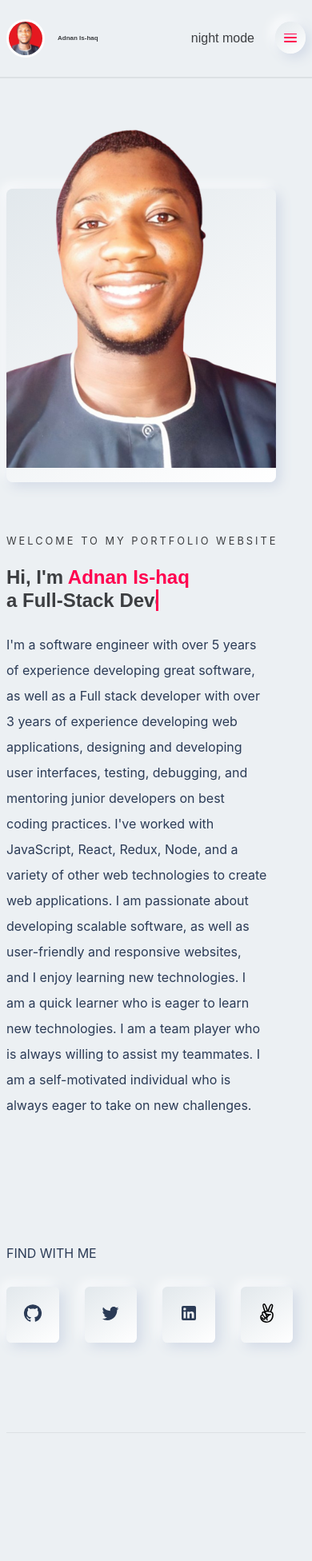
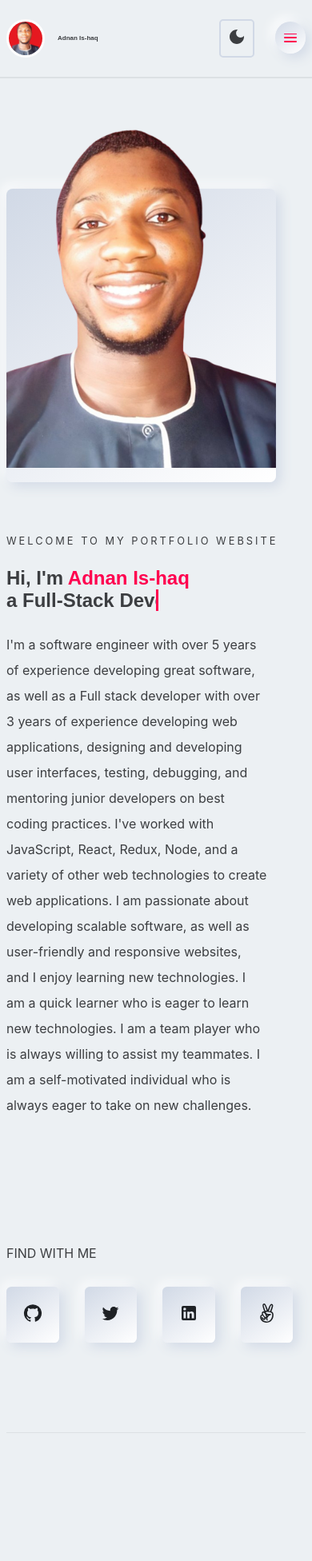
Before and after one commit to AdnanOlarmmi/Portfolio-Website, a React (Create React App) app: page / in a window 390 px wide. Shown: the top 1952 px of the page at 80% size. Built offline with nearby package versions, Linux system fonts and the light colour scheme.

Commit message:
Complete for now

```diff
--- a/src/components/App.js
+++ b/src/components/App.js
@@ -1,4 +1,4 @@
-import React, { Fragment } from 'react';
+import React, { Fragment, useState } from 'react';
 import Header from './Header';
 import Hero from './Hero';
 import Features from './Features';
@@ -8,9 +8,34 @@ import Articles from './Articles';
 import Recommendation from './Recommendation';
 import Contact from './Contact';
 
-const App = () => (
-  <Fragment>
-    <Header />
+const nightMode = {
+  '--basic-color': '#212428',
+  '--black-grey': '#878e99',
+  '--name-color': '#fff',
+  '--primary-boxshadow': '10px 10px 19px #1c1e22, -10px -10px 19px #262a2e',
+  '--primary-background': 'linear-gradient(to right bottom, #212428, #16181c)',
+  '--hover-background': 'linear-gradient(145deg, #1e2024, #23272b)',
+  '--text-black': '#c4cfde',
+  '--black-secondary': '#c4cfde',
+  '--angelist': 'invert(91%) sepia(5%) saturate(842%) hue-rotate(182deg) brightness(91%) contrast(90%)'
+}
+
+const dayMode = {
+  '--nothing-nothing': 'blue',
+
+}
+
+
+
+const App = () =>{
+
+  const [isitnite, setNight] = useState(false);
+
+
+
+  return (
+  <div style={isitnite ? nightMode: dayMode}>
+    <Header isitnite={isitnite} setNight={setNight} />
     <main>
       <Hero />
       <Features />
@@ -23,7 +48,7 @@ const App = () => (
       <Contact />
     </footer>
 
-  </Fragment>
-);
+  </div>
+)};
 
 export default App;
--- a/src/components/Contact.js
+++ b/src/components/Contact.js
@@ -52,7 +52,7 @@ const Contact = () => {
                             <input name='name' type='text' placeholder='Name' required />
                         </label>
                         <label>PHONE NUMBER
-                            <input name='phoneNumber' type='tel' placeholder='Telephone number' />
+                            <input name='phoneNumber' type='tel' placeholder='Telephone Number' />
                         </label>
                     </div>
                     <div className='others'>
--- a/src/components/Header.js
+++ b/src/components/Header.js
@@ -2,13 +2,22 @@
 import React, { useRef } from 'react';
 import adnan from './../assets/img/pass.jpg';
 import AnchorLink from "react-anchor-link-smooth-scroll";
+import DarkModeIcon from '@mui/icons-material/DarkMode';
+import LightModeIcon from '@mui/icons-material/LightMode';
 
-const Header = () => {
+const Header = ({isitnite, setNight}) => {
+
 const burgerRef = useRef();
 const navRef = useRef();
 const cancel = useRef()
 const headerArr = ['home', 'features', 'portfolio', 'resume', 'recommendation', 'articles', 'contact'];
 const hamburger = ['first', 'second', 'third']
+
+const changeNight = () => {
+  let newstate = !isitnite;
+  setNight(newstate);
+}
+
 const onClick = () => {
   for(let i=0; i<burgerRef.current.childNodes.length; i++) {
   burgerRef.current.childNodes[i].classList.toggle('change')
@@ -38,8 +47,8 @@ const onClick = () => {
           )}
     </div>
     </div>
-    <div className='toggleLight'>
-      night mode
+    <div style={{border: '2px solid var(--grey-white)', borderRadius:'5px', padding:'0.5rem', cursor:'pointer',}} onClick={changeNight} className='toggleLight'>
+      {isitnite ? <LightModeIcon style={{color: 'var(--grey-white)'}} /> : <DarkModeIcon />}
     </div>
   </header>)};
 
--- a/src/index.css
+++ b/src/index.css
@@ -1,3 +1,26 @@
+:root {
+  --basic-color: #ecf0f3;
+  --border-color: #dce1e4;
+  --secondary-red: #fc636b;
+  --clear-white: #fff;
+  --primary-red: #ff014f;
+  --black-grey: #3c3e41;
+  --name-color: #3c3e41;
+  --grey-white: #d1d9e6;
+  --nonclear-white: #e2e8ec;
+  --primary-blue: #6a67ce;
+  --third-red: #f9004d;
+  --blue-white: #d9dee2;
+  --black-secondary: #1e2125;
+  --red-fiter: invert(15%) sepia(93%) saturate(7494%) hue-rotate(337deg) brightness(102%) contrast(101%);
+  --white-filter: invert(100%) sepia(0%) saturate(7500%) hue-rotate(255deg) brightness(99%) contrast(105%);
+  --primary-boxshadow: 5px 5px 15px #d1d9e6, -5px -5px 15px #fff;
+  --primary-background: linear-gradient(145deg, #d1d9e6, #fff);
+  --hover-background: linear-gradient(145deg, var(--primary-blue), var(--secondary-red));
+  --text-black: #3c3e41;
+  --angelist: invert(10%) sepia(15%) saturate(456%) hue-rotate(175deg) brightness(99%) contrast(94%);
+}
+
 *,
 *::before,
 *::after {
@@ -9,9 +32,13 @@
 a,
 a:visited,
 a:active {
-  color: inherit;
+  color: var(--black-secondary);
   text-decoration: none;
   transition: all 0.2s ease-in-out;
+}
+
+p {
+  color: var(--text-black);
 }
 
 .nav a,
@@ -21,12 +48,11 @@ a:active {
 
 body {
   font-family: Avenir, BlinkMacSystemFont, -apple-system, "Segoe UI", Roboto, Oxygen, Ubuntu, Cantarell, "Fira Sans", "Droid Sans", "Helvetica Neue", Helvetica, Arial, sans-serif;
-  color: rgb(43, 59, 86);
   font-size: 1em;
   font-weight: 400;
   line-height: 1.2;
-  background-color: #ecf0f3;
   overflow-x: hidden;
+  color: var(--text-black);
 }
 
 header {
@@ -34,16 +60,17 @@ header {
   justify-content: space-between;
   padding: 1.5rem 3rem;
   font-family: "Montserrat", sans-serif;
-  border-bottom: 2px solid #dce1e4;
+  border-bottom: 2px solid var(--border-color);
   position: sticky;
   top: -5px;
   z-index: 7;
-  background-color: #ecf0f3;
-  color: #3c3e41;
+  background-color: var(--basic-color);
+  color: var(--black-grey);
 }
 
 main {
   padding: 2rem 3rem;
+  background-color: var(--basic-color);
 }
 
 ul {
@@ -73,7 +100,7 @@ ul {
   width: 3rem;
   height: 3rem;
   border-radius: 50%;
-  border: 3px solid white;
+  border: 3px solid var(--clear-white);
 }
 
 .nav {
@@ -91,11 +118,11 @@ nav li {
 }
 
 nav li:hover {
-  color: #fc636b;
+  color: var(--secondary-red);
 }
 
 .hero {
-  border-bottom: 1px solid #dce1e4;
+  border-bottom: 1px solid var(--border-color);
   padding-bottom: 7rem;
   justify-content: space-between;
   display: flex;
@@ -111,20 +138,20 @@ nav li:hover {
   font-size: 1rem;
   letter-spacing: 3px;
   margin-bottom: 1.5rem;
-  color: #3c3e41;
+  color: var(--black-grey);
 }
 
 .hero__title {
   font-size: 3rem;
   font-weight: 700;
   margin-bottom: 1.5rem;
-  color: #3c3e41;
+  color: var(--name-color);
   font-family: "Montserrat", sans-serif;
 
 }
 
 .hero__name {
-  color: #ff014f;
+  color: var(--primary-red);
 }
 
 .hero__subtitle {
@@ -132,6 +159,7 @@ nav li:hover {
   line-height: 2rem;
   margin-bottom: 10rem;
   padding-right: 3rem;
+  color: var(--text-black);
 }
 
 .hamburger {
@@ -160,8 +188,8 @@ nav li:hover {
   border-radius: 0.5rem;
   height: 80%;
   z-index: -1;
-  box-shadow: 5px 5px 15px #d1d9e6, -5px -5px 15px #fff;
-  background: linear-gradient(145deg, #e2e8ec, #fff);
+  box-shadow: var(--primary-boxshadow);
+  background: var(--primary-background);
 }
 
 .hero__accs {
@@ -202,11 +230,11 @@ nav li:hover {
 .dynamic__txt li span::after {
   content: '';
   position: absolute;
-  background-color: #ecf0f3;
+  background-color: var(--basic-color);
   left: 0;
   height: 100%;
   width: 100%;
-  border-left: 3px solid #ff014f;
+  border-left: 3px solid var(--primary-red);
   animation: cursor 3s steps(100) infinite;
   margin-left: 7px;
 }
@@ -223,7 +251,7 @@ nav li:hover {
 }
 
 .features {
-  border-bottom: 2px solid #dce1e4;
+  border-bottom: 2px solid var(--border-color);
   margin-top: 10rem;
   padding-bottom: 10rem;
 }
@@ -233,17 +261,18 @@ nav li:hover {
 .edu__card,
 .contact__button {
   transition: all 0.2s ease-in-out;
-  box-shadow: 5px 5px 15px #d1d9e6, -5px -5px 15px #fff;
-  background: linear-gradient(145deg, #e2e8ec, #fff);
+  box-shadow: var(--primary-boxshadow);
+  background: var(--primary-background);
   padding: 1.3rem;
   border-radius: 0.4rem;
   position: relative;
   z-index: 1;
   bottom: 0;
+  color: var(--black-secondary);
 }
 
 .white {
-  filter: invert(1);
+  filter: var(--white-filter);
 }
 
 .hero__accs__social a:hover,
@@ -261,8 +290,12 @@ nav li:hover {
   transition: all 0.2s ease-in-out;
 }
 
+.angellistContainer img {
+  filter: var(--angelist);
+}
+
 .angellistContainer:hover img {
-  filter: invert(1);
+  filter: var(--white-filter);
 }
 
 .angellist {
@@ -270,6 +303,7 @@ nav li:hover {
   height: 1.3rem;
   margin: 0 0.1009rem;
   transition: all 0.2s ease-in-out;
+
 }
 
 .hero__accs__social a::before,
@@ -278,7 +312,7 @@ nav li:hover {
 .swiper-button-next::before,
 .swiper-button-prev::before,
 .contact__button::before {
-  background: linear-gradient(145deg, #6a67ce, #fc636b);
+  background: var(--hover-background);
   content: "";
   width: 100%;
   height: 100%;
@@ -322,7 +356,7 @@ nav li:hover {
 
 .features__item:hover * {
   transform: translate(0, -7px);
-  color: #fff;
+  color: var(--clear-white);
 }
 
 .arrow {
@@ -340,23 +374,23 @@ nav li:hover {
 }
 
 .features__item img {
-  filter: invert(15%) sepia(93%) saturate(7494%) hue-rotate(337deg) brightness(102%) contrast(101%);
+  filter: var(--red-fiter);
   width: 100%;
   height: 100%;
   object-fit: cover;
 }
 
 .features__item:hover img {
-  filter: invert(100%) sepia(0%) saturate(7500%) hue-rotate(255deg) brightness(99%) contrast(105%);
+  filter: var(--white-filter);
 }
 
 .features__item__desc {
-  color: #3c3e41;
+  color: var(--text-black);
   line-height: 28px;
 }
 
 .arrow {
-  color: #ff014f;
+  color: var(--primary-red);
 }
 
 .myprofile {
@@ -369,7 +403,7 @@ nav li:hover {
   font-size: 4rem;
   font-weight: 700;
   margin-bottom: 1.5rem;
-  color: #3c3e41;
+  color: var(--text-black);
   line-height: 1.2;
   font-family: "Montserrat", sans-serif;
 }
@@ -377,7 +411,7 @@ nav li:hover {
 .myprofile__subheading,
 .features__subheading,
 .edu__year {
-  color: #f9004d;
+  color: var(--third-red);
   letter-spacing: 2px;
   line-height: 1rem;
   font-weight: 500;
@@ -397,8 +431,8 @@ nav li:hover {
   flex-basis: 30%;
   padding: 2rem;
   border-radius: 2rem;
-  box-shadow: 5px 5px 15px #d1d9e6, -5px -5px 15px #fff;
-  background: linear-gradient(145deg, #e2e8ec, #fff);
+  box-shadow: var(--primary-boxshadow);
+  background: var(--primary-background);
   gap: 2rem;
   cursor: pointer;
 }
@@ -425,21 +459,21 @@ nav li:hover {
 .myprofile__item__subheading {
   font-size: 1.4rem;
   font-weight: 600;
-  color: #3c3e41;
+  color: var(--text-black);
   font-family: "Montserrat", sans-serif;
   line-height: 2rem;
   transition: all 0.2s ease-in-out;
 }
 
 .myprofile__item__subheading:hover {
-  color: #ff014f;
+  color: var(--primary-red);
 }
 
 .myprofile__item__subheading .myprofile__arrow {
   transform: rotate(-45deg) scale(0) translate(-43px, 2px);
   transition: all 0.2s ease-in-out;
   position: relative;
-  color: #ff014f;
+  color: var(--primary-red);
   margin-left: 5px;
 }
 
@@ -457,7 +491,7 @@ nav li:hover {
 }
 
 .profile__type {
-  color: #ff014f;
+  color: var(--primary-red);
   font-size: 12px;
   font-weight: 500;
   letter-spacing: 1px;
@@ -471,23 +505,23 @@ nav li:hover {
 }
 
 .active {
-  color: #ff014f;
-  box-shadow: 5px 5px 15px #d1d9e6, -5px -5px 15px #fff;
-  background: linear-gradient(145deg, #e2e8ec, #fff);
+  color: var(--primary-red);
+  box-shadow: var(--primary-boxshadow);
+  background: var(--primary-background);
   border-radius: 0.4rem;
 }
 
 .myresume__item {
   display: flex;
-  color: #3c3e41;
-  box-shadow: 5px 5px 15px #d1d9e6, -5px -5px 15px #fff;
+  color: var(--text-black);
+  box-shadow: var(--primary-boxshadow);
   border-radius: 0.4rem;
-  background: linear-gradient(145deg, #e2e8ec, #fff);
+  background: var(--primary-background);
 }
 
 .myresume__item span:hover {
-  box-shadow: 5px 5px 15px #d1d9e6, -5px -5px 15px #fff;
-  background: linear-gradient(145deg, #e2e8ec, #fff);
+  box-shadow: var(--primary-boxshadow);
+  background: var(--primary-background);
   border-radius: 0.4rem;
 }
 
@@ -533,7 +567,7 @@ nav li:hover {
   font-size: 2rem;
   font-weight: 700;
   margin-bottom: 3.5rem;
-  color: black;
+  color: var(--black-secondary);
   line-height: 1.2;
   font-family: "Montserrat", sans-serif;
 }
@@ -541,7 +575,7 @@ nav li:hover {
 .edu__container {
   gap: 3rem;
   transition: all 2s ease-in-out;
-  border-left: 5px solid #dce1e4;
+  border-left: 5px solid var(--border-color);
   margin-right: 3rem;
   padding-left: 3rem;
 }
@@ -559,13 +593,13 @@ nav li:hover {
   width: 1rem;
   height: 1rem;
   border-radius: 50%;
-  border: 5px solid #d9dee2;
-  background: #ecf0f3;
+  border: 5px solid var(--blue-white);
+  background: var(--basic-color);
   transition: all 0.4s ease-in-out;
 }
 
 .edu__card:hover .edu__subheading::before {
-  background: #ff014f;
+  background: var(--primary-red);
 }
 
 .edu__card::after {
@@ -575,7 +609,7 @@ nav li:hover {
   left: -2.9rem;
   width: 2.9rem;
   height: 5px;
-  background: #dce1e4;
+  background: var(--border-color);
 }
 
 .edu__card * {
@@ -583,7 +617,7 @@ nav li:hover {
 }
 
 .edu__card:hover * {
-  color: #fff;
+  color: var(--clear-white);
 }
 
 .edu__subheading {
@@ -595,15 +629,15 @@ nav li:hover {
 }
 
 .edu__card:hover .edu__loc {
-  color: #fff;
-  background-color: #ff014f;
+  color: var(--clear-white);
+  background-color: var(--primary-red);
   box-shadow: none;
 }
 
 .edu__info {
   align-items: center;
   justify-content: space-between;
-  border-bottom: 1px solid #dce1e4;
+  border-bottom: 1px solid var(--border-color);
   padding-bottom: 2.5rem;
   margin-bottom: 1.5rem;
   font-size: 14px;
@@ -613,9 +647,9 @@ nav li:hover {
 .edu__loc {
   padding: 0 1rem;
   line-height: 36px;
-  color: #ff014f;
-  box-shadow: 5px 5px 15px #d1d9e6, -5px -5px 15px #fff;
-  background-color: #fff;
+  color: var(--primary-red);
+  box-shadow: var(--primary-boxshadow);
+  background-color: var(--clear-white);
   border-radius: 6px;
   font-weight: 500;
 }
@@ -639,7 +673,7 @@ nav li:hover {
 .skill__design {
   animation-duration: 0.7s;
   animation-name: slidein;
-  background: linear-gradient(145deg, #fff 0%, #ff014f 100%);
+  background: linear-gradient(145deg, var(--clear-white) 0%, var(--primary-red) 100%);
   border-radius: 14px;
   height: 0.7rem;
   margin-bottom: 1rem;
@@ -667,8 +701,8 @@ nav li:hover {
 .swiper-button-next,
 .swiper-button-prev {
   padding: 2rem;
-  box-shadow: 5px 5px 15px #d1d9e6, -5px -5px 15px #fff;
-  background: linear-gradient(145deg, #e2e8ec, #fff);
+  box-shadow: var(--primary-boxshadow);
+  background: var(--primary-background);
   position: relative;
   border-radius: 0.4rem;
   top: 5% !important;
@@ -684,14 +718,14 @@ nav li:hover {
 
 .swiper-button-next::after,
 .swiper-button-prev::after {
-  filter: invert(15%) sepia(93%) saturate(7494%) hue-rotate(337deg) brightness(102%) contrast(101%);
+  filter: var(--red-fiter);
   transition: all 0.3s ease-in-out;
   scale: 0.6;
 }
 
 .swiper-button-next:hover::after,
 .swiper-button-prev:hover::after {
-  filter: invert(100%) sepia(0%) saturate(7500%) hue-rotate(255deg) brightness(99%) contrast(105%);
+  filter: var(--white-filter);
 }
 
 .swiper-button-prev {
@@ -713,8 +747,8 @@ nav li:hover {
   display: flex;
   flex-direction: column;
   gap: 1rem;
-  background: linear-gradient(145deg, #e2e8ec, #fff);
-  box-shadow: 5px 5px 15px #d1d9e6, -5px -5px 15px #fff;
+  background: var(--primary-background);
+  box-shadow: var(--primary-boxshadow);
   padding: 2rem;
   border-radius: 10px;
   height: max-content;
@@ -743,7 +777,7 @@ nav li:hover {
 }
 
 .info__red {
-  color: #ff014f;
+  color: var(--primary-red);
   font-family: Poppins, sans-serif;
   font-size: 12px;
   margin: 10px 0 22px;
@@ -753,7 +787,7 @@ nav li:hover {
 
 .info__name,
 .contact__name {
-  color: #1e2125;
+  color: var(--black-secondary);
   font-size: 24px;
   margin: 10px 0 0;
   font-weight: 500;
@@ -762,7 +796,7 @@ nav li:hover {
 
 .info__post,
 .contact__post {
-  color: #3c3e41;
+  color: var(--black-grey);
   font-size: 14px;
   font-family: Poppins, sans-serif;
 }
@@ -777,15 +811,15 @@ nav li:hover {
 
 .reco__minfo {
   padding: 2rem;
-  background: linear-gradient(145deg, #e2e8ec, #fff);
-  box-shadow: 5px 5px 15px #d1d9e6, -5px -5px 15px #fff;
+  background: var(--primary-background);
+  box-shadow: var(--primary-boxshadow);
   height: max-content;
   border-radius: 10px;
   justify-content: space-between;
 }
 
 .reco__work--title {
-  color: #1e2125;
+  color: var(--black-secondary);
   font-size: 30px;
   margin-bottom: 15px;
   line-height: 1.14;
@@ -801,18 +835,18 @@ nav li:hover {
   left: -4.5rem;
   width: 2.5rem;
   height: 5px;
-  background: #dce1e4;
+  background: var(--border-color);
 }
 
 .reco__work--loc {
-  color: #3c3e41;
+  color: var(--black-grey);
   font-weight: 500;
   font-size: 16px;
 }
 
 .reco__work--desc,
 .contact__desc {
-  color: #3c3e41;
+  color: var(--black-grey);
   font-size: 18px;
   line-height: 30px;
   padding-top: 2rem;
@@ -821,22 +855,22 @@ nav li:hover {
 .reco__work--ot {
   justify-content: space-between;
   align-items: center;
-  border-bottom: 1px solid #dce1e4;
+  border-bottom: 1px solid var(--border-color);
   padding-bottom: 3.5rem;
   display: flex;
 }
 
 .stars {
-  background: linear-gradient(145deg, #e2e8ec, #fff);
-  box-shadow: 5px 5px 15px #d1d9e6, -5px -5px 15px #fff;
+  background: var(--primary-background);
+  box-shadow: var(--primary-boxshadow);
   padding: 1rem;
   border-radius: 6px;
 }
 
 footer {
-  border-top: 1px solid #dce1e4;
-  padding: 5rem 3rem;
-  margin-top: 5rem;
+  border-top: 1px solid var(--border-color);
+  padding: 10rem 3rem 5rem;
+  background-color: var(--basic-color);
 }
 
 input,
@@ -844,7 +878,7 @@ textarea {
   display: block;
   margin-top: 14px;
   outline: none;
-  border: 2px solid #dce1e4;
+  border: 2px solid var(--border-color);
   border-radius: 6px;
   width: 100%;
   padding: 1rem;
@@ -855,7 +889,7 @@ textarea {
 
 input:focus,
 textarea:focus {
-  border-color: #ff014f;
+  border-color: var(--primary-red);
 }
 
 textarea {
@@ -864,7 +898,7 @@ textarea {
 }
 
 label {
-  color: #3c3e41;
+  color: var(--black-grey);
   font-size: 12px;
   letter-spacing: 1px;
   font-weight: 500;
@@ -879,8 +913,8 @@ label {
 }
 
 .contact__item {
-  background: linear-gradient(145deg, #e2e8ec, #fff);
-  box-shadow: 5px 5px 15px #d1d9e6, -5px -5px 15px #fff;
+  background: var(--primary-background);
+  box-shadow: var(--primary-boxshadow);
   padding: 2rem;
   border-radius: 10px;
   height: max-content;
@@ -900,7 +934,7 @@ label {
   content: "";
   position: absolute;
   width: 0%;
-  background-color: #ff014f;
+  background-color: var(--primary-red);
   height: 2px;
   left: 0;
   bottom: 1px;
@@ -913,13 +947,13 @@ label {
 }
 
 .contact__info p a:hover {
-  color: #ff014f;
+  color: var(--primary-red);
 }
 
 .contact__form {
   flex-basis: 66.6%;
-  background: linear-gradient(145deg, #e2e8ec, #fff);
-  box-shadow: 5px 5px 15px #d1d9e6, -5px -5px 15px #fff;
+  background: var(--primary-background);
+  box-shadow: var(--primary-boxshadow);
   padding: 2rem;
 }
 
@@ -964,11 +998,11 @@ label {
     top: 0;
     z-index: 1;
     flex-basis: 50%;
-    background-color: #ecf0f3;
+    background-color: var(--basic-color);
   }
 
   .navburger {
-    background-color: #3c3e41;
+    background-color: var(--black-grey);
   }
 
   .hamburger:hover {
@@ -977,7 +1011,7 @@ label {
 
   .hamburger span {
     display: block;
-    background-color: #ff014f;
+    background-color: var(--primary-red);
     margin: 0.4rem 0;
     height: 0.2rem;
     width: 2rem;
@@ -992,7 +1026,7 @@ label {
     left: 0;
     top: 0;
     bottom: 0;
-    background-color: #3c3e41;
+    background-color: var(--black-grey);
   }
 
   .change.first-bar {
@@ -1031,15 +1065,14 @@ label {
   .hamburger {
     position: absolute;
     top: 0.7rem;
-    right: 2.5rem;
+    right: 2.2rem;
     z-index: 99999999;
-    background: linear-gradient(145deg, #e2e8ec, #fff);
-    box-shadow: 5px 5px 15px #d1d9e6, -5px -5px 15px #fff;
+    background: var(--primary-background);
+    box-shadow: var(--primary-boxshadow);
     padding: 1rem;
     display: block;
     border-radius: 50%;
   }
-
 
   .swiper-button-next,
   .swiper-button-prev {
@@ -1097,11 +1130,13 @@ label {
   .contact__container {
     flex-direction: column;
   }
+
+  nav {
+    width: 70%;
+  }
 }
 
 @media only screen and (max-width: 500px) {
-
-
   main {
     padding: 2rem 0.5rem;
   }
@@ -1197,7 +1232,6 @@ label {
     top: 2.6rem;
   }
 
-
   .edu__card::after {
     left: -0.7rem;
     width: 0.7rem;
@@ -1233,7 +1267,6 @@ label {
     gap: 0;
   }
 
-
   textarea {
     height: 13rem;
   }
```
Lines whose indentation alone changed are shown as unchanged.
